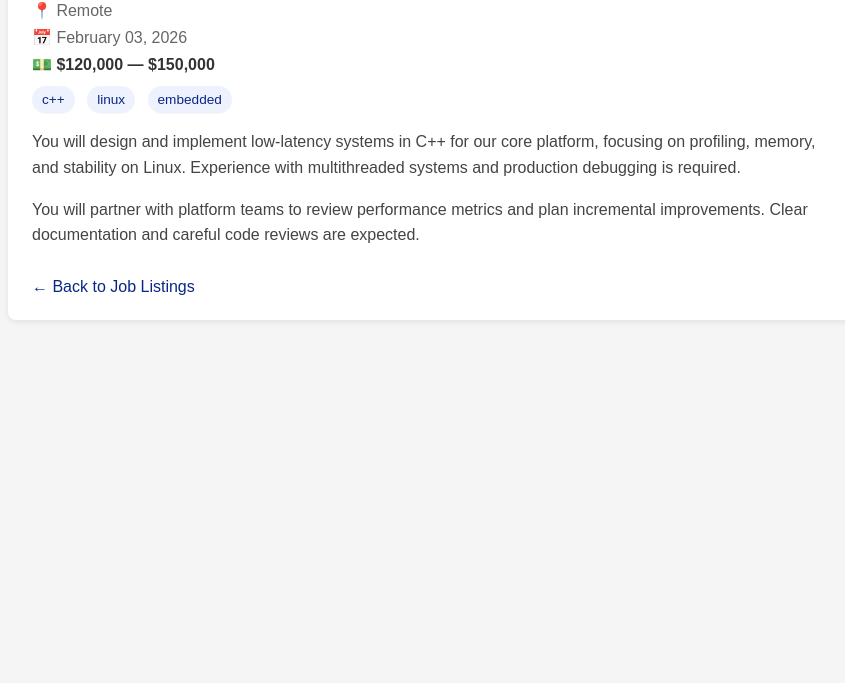
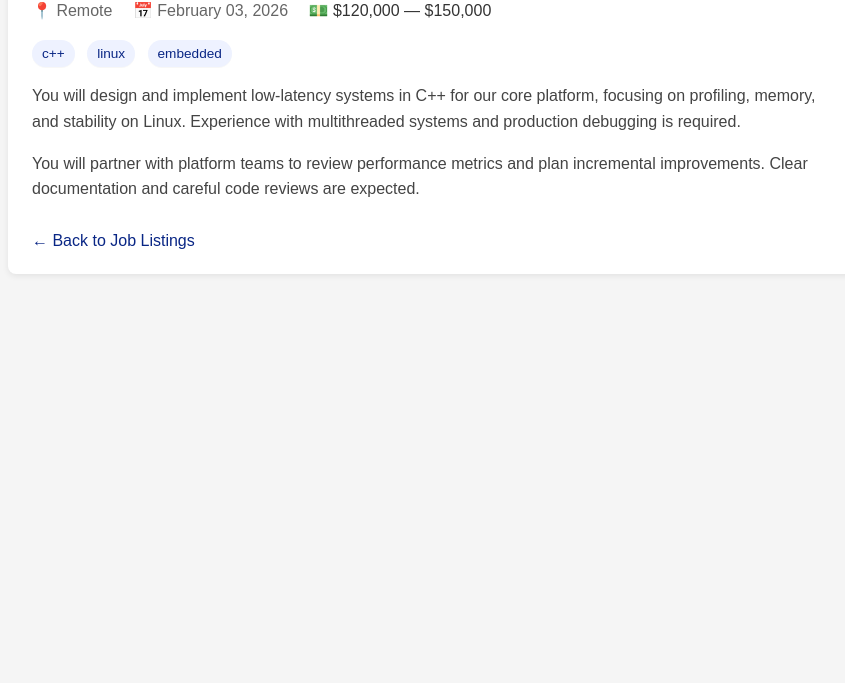
Before and after one commit to Rodashagos/Learning, a website: page Aladdin/job_pages/job_page_1.html in a window 1280 px wide. Shown: the part 117-800 px from the top of the page, without its empty margins (208-1053 px from the left). Drawn offline with Linux system fonts and the light colour scheme.

Commit message:
made salary, location and date appear side by side on job pages

```diff
--- a/Aladdin/job-styles.css
+++ b/Aladdin/job-styles.css
@@ -1,9 +1,9 @@
 body { font-family: Arial, sans-serif; background:#f5f5f5; padding:20px; }
 .container { max-width:800px; margin:0 auto; background:#fff; padding:24px; border-radius:8px; box-shadow:0 2px 6px rgba(0,0,0,0.08); }
 h1 { color:#092685; margin-bottom:8px; }
-.meta { color:#666; margin-bottom:8px; }
-.posted-date { color:#666; margin-bottom:8px;}
-.salary { color:#333; font-weight:600; margin-bottom:8px; }
+.meta { color:#666; margin-bottom:8px; display:inline-block; margin-right:16px; }
+.posted-date { color:#666; margin-bottom:8px; display:inline-block; margin-right:16px; }
+.salary { color:#333; margin-bottom:8px; display:inline-block; }
 p { color:#444; line-height:1.6; margin-bottom:12px; }
 a.back { display:inline-block; margin-top:18px; color:#092685; text-decoration:none; }
 /* Tag styles: rectangular pills with rounded corners */
```
